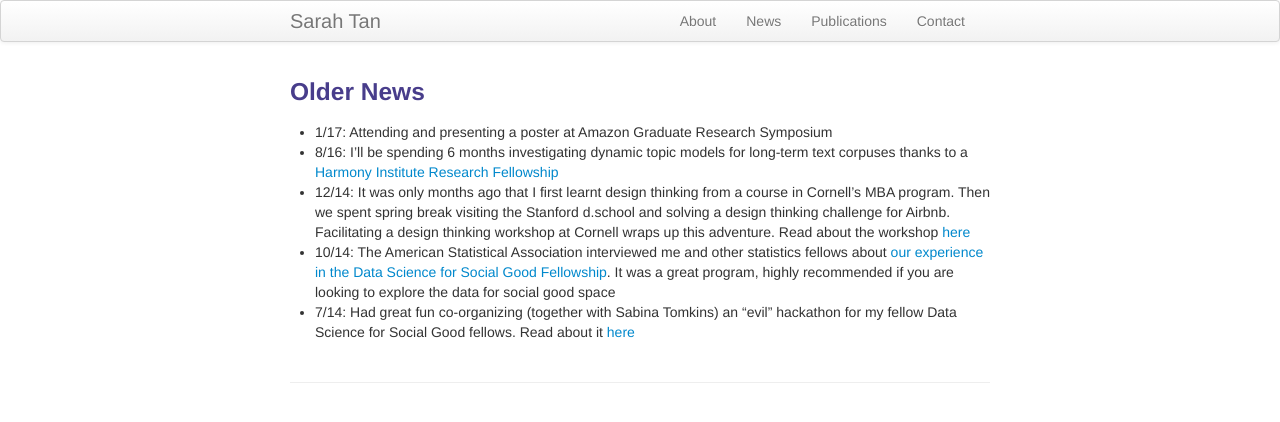
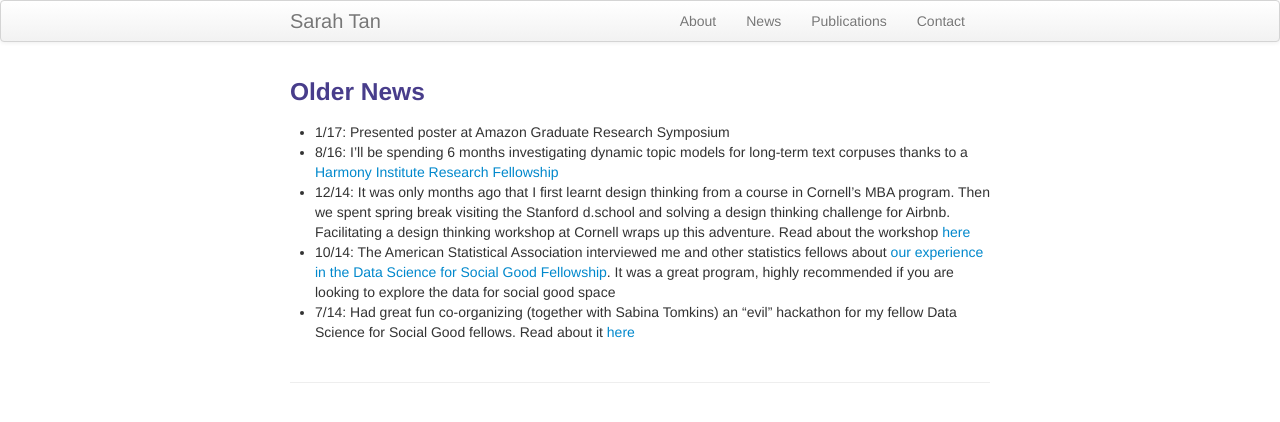
Before and after one commit to shftan/shftan.github.io, a Jekyll site: the page built from oldernews.md, in a window 1280 px wide. Shown: the top 422 px of the page. Built offline with Jekyll 4.4.1, drawn with Linux system fonts in a browser that asks for light colours.

Commit message:
Update oldernews.md

```diff
--- a/oldernews.md
+++ b/oldernews.md
@@ -7,7 +7,7 @@ keywords: Sarah Tan, Cornell, Statistics, interpretability, causal inference
 
 <div class="row-fluid" id="news"><h3>Older News</h3>
 </div>
-- 1/17: Attending and presenting a poster at Amazon Graduate Research Symposium
+- 1/17: Presented poster at Amazon Graduate Research Symposium
 - 8/16: I'll be spending 6 months investigating dynamic topic models for long-term text corpuses thanks to a [Harmony Institute Research Fellowship](https://harmonylabs.org)
 - 12/14: It was only months ago that I first learnt design thinking from a course in Cornell's MBA program. Then we spent spring break visiting the Stanford d.school and solving a design thinking challenge for Airbnb. Facilitating a design thinking workshop at Cornell wraps up this adventure. Read about the workshop [here](https://team42design.wordpress.com/")
 - 10/14: The American Statistical Association interviewed me and other statistics fellows about [our experience in the Data Science for Social Good Fellowship](http://magazine.amstat.org/blog/2014/10/01/dssg/). It was a great program, highly recommended if you are looking to explore the data for social good space
```
